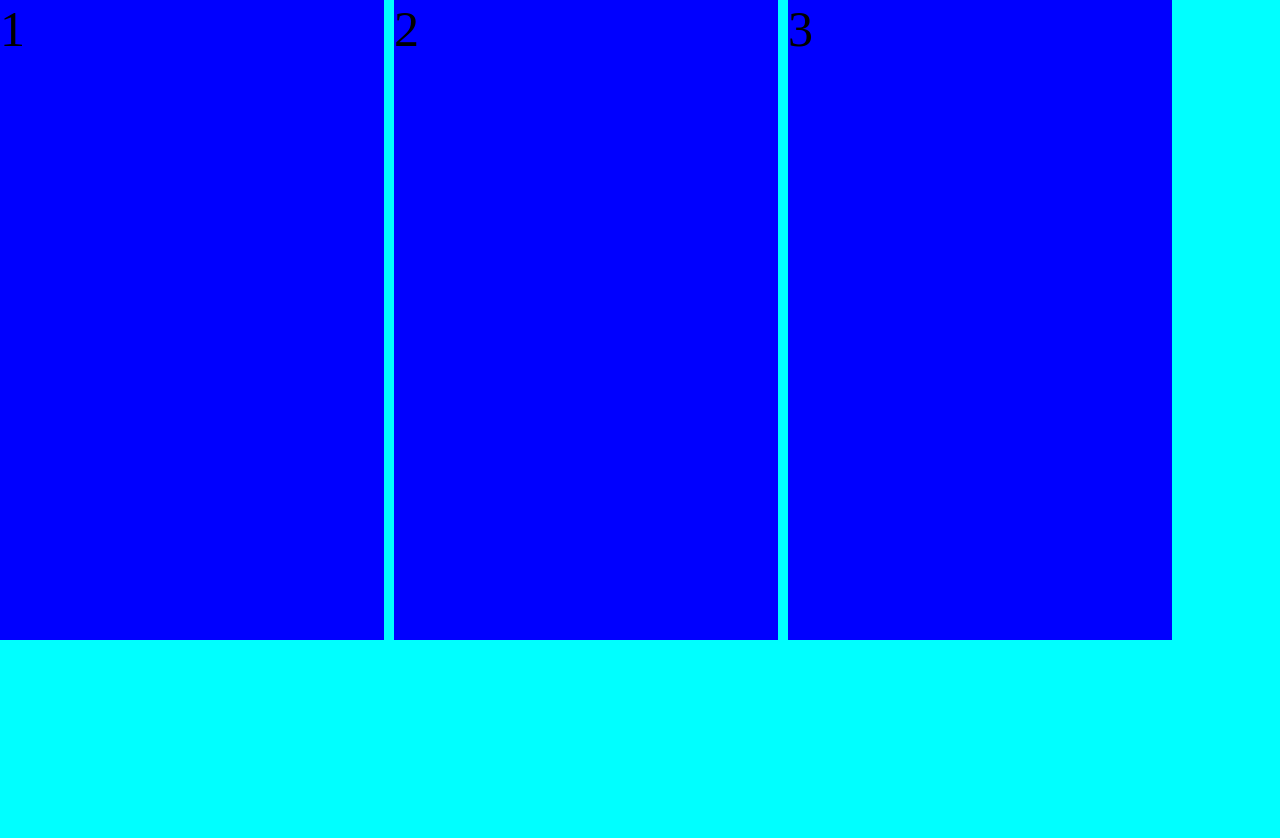
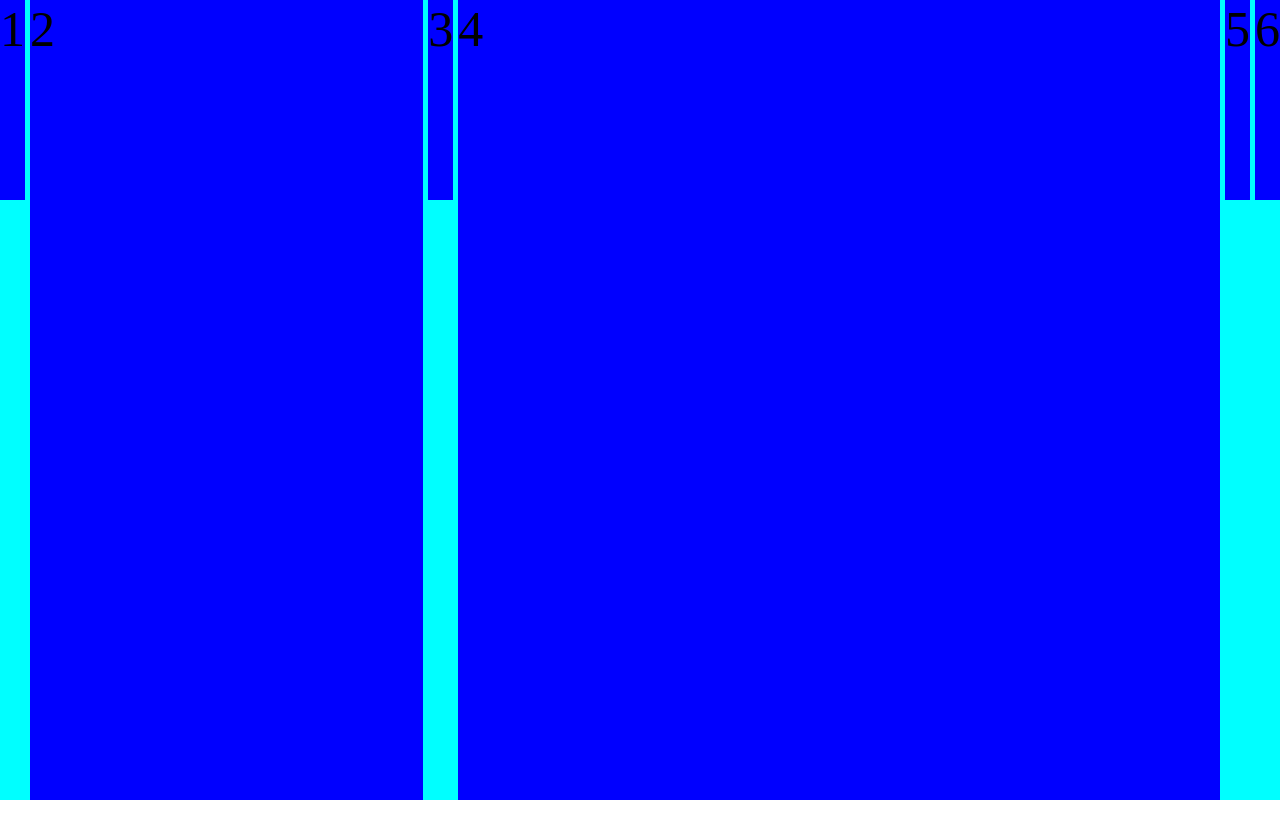
Before and after one commit to gabrielsventura05/FlexBox, a plain HTML site: page index.html in a window 1280 px wide. After the commit the page ends 800 px from the top, so only its background shows below. Drawn offline with Linux system fonts and the light colour scheme.

Commit message:
mais codigos do flexbox

```diff
--- a/flexbox2.css
+++ b/flexbox2.css
@@ -8,20 +8,40 @@ body{
 
     display: flex;
     background-color: aqua;
-    height: 100vw;
-    width: 100%;
-    gap: 10px;
+
+    width: 100vw;
+    height: 100vh;
+
+    gap: 10px 5px;
     flex-direction: row;
 
+    flex-wrap: wrap;
+    /*justify-content: center;-centraliza*/
+    /*justify-content: space-around; - deixa um espaço enntre os elentos*/
+    /*justify-content: space-evenly;*/
+    /*align-items: center;*/
+    /*align-items: flex-start;-deixa o itens no topo*/
+    /*align-items: flex-end;-deixa os itens embaixo*/
+}
 
-
-}
 
 .container .item {
 
-    width: 30%;
-    height: 50%;
+
+    height: 200px;
     background-color: blue;
     font-size: 50px;
 
 }
+
+.container .item-2 {
+background-color: blue;
+font-size: 50px;
+    flex-grow: 1;
+}
+
+.container .item-4 {
+background-color: blue;
+font-size: 50px;
+    flex-grow: 2;
+}
--- a/flexbox2.html
+++ b/index.html
@@ -10,8 +10,11 @@
 
     <div class="container">
         <div class="item">1</div>
-        <div class="item">2</div>
+        <div class="item-2">2</div>
         <div class="item">3</div>
+        <div class="item-4">4</div>
+        <div class="item">5</div>
+        <div class="item">6</div>
     </div>
 
 </body>
```
